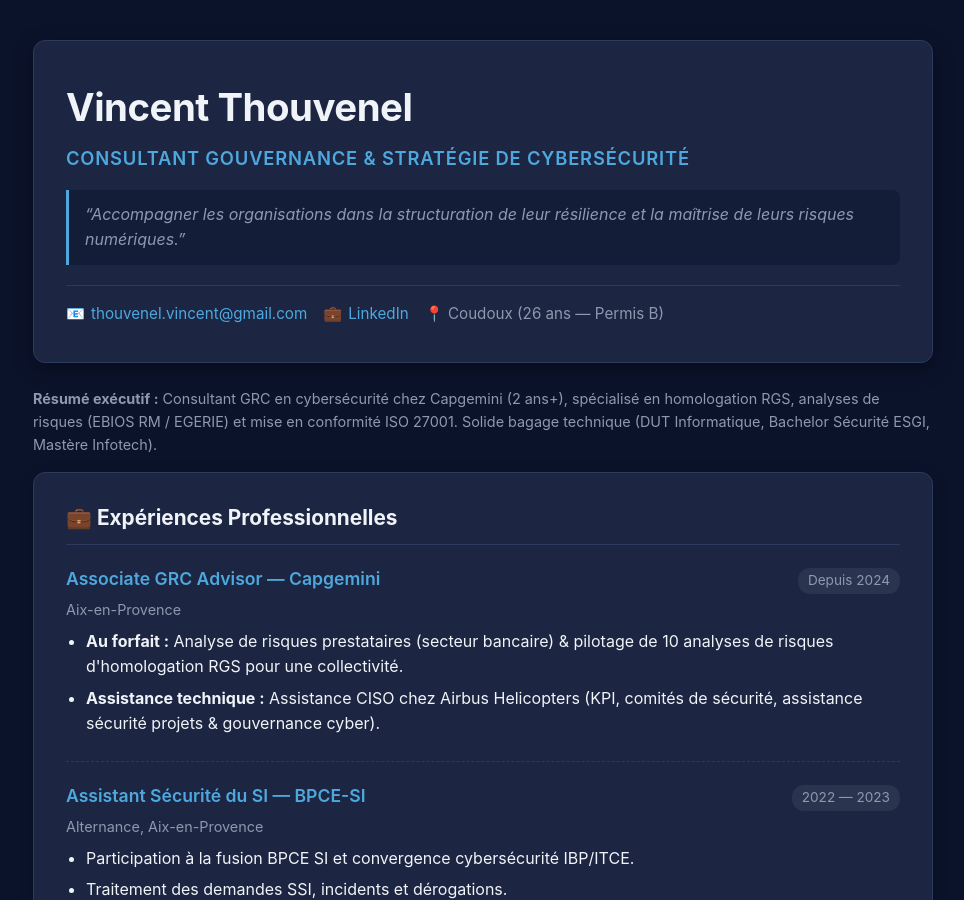
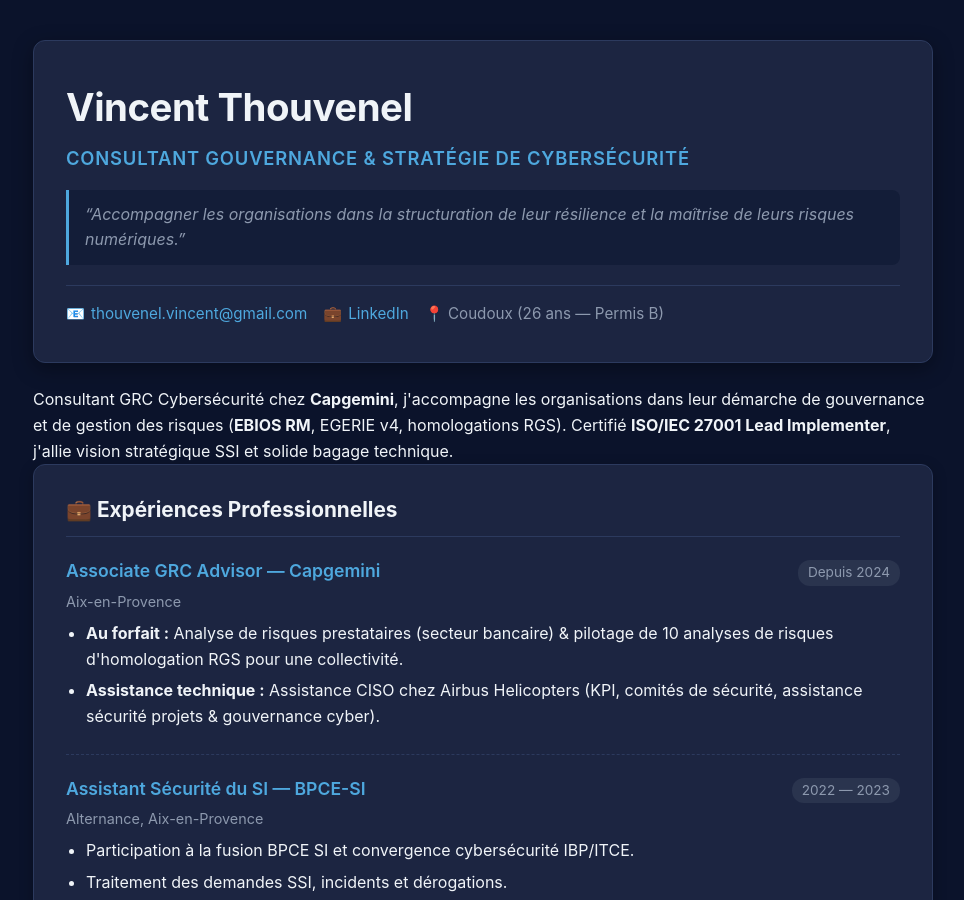
Before and after one commit to Vince13580/Vince13580.github.io, a Jekyll site: the page index.html, which Jekyll copies as it is, in a window 1280 px wide and 900 px high. Shown: the whole window, without its empty margins (157-1121 px from the left). Built offline with Jekyll 4.4.1, drawn with Linux system fonts in a browser that asks for light colours.

Commit message:
Revise profile introduction in index.html
Updated profile introduction with new details about the role and certifications.

```diff
--- a/index.html
+++ b/index.html
@@ -255,9 +255,9 @@
       </div>
     </header>
 
-    <div style="font-size: 0.9rem; color: var(--text-muted); margin-bottom: 15px;">
-  <strong>Résumé exécutif :</strong> Consultant GRC en cybersécurité chez Capgemini (2 ans+), spécialisé en homologation RGS, analyses de risques (EBIOS RM / EGERIE) et mise en conformité ISO 27001. Solide bagage technique (DUT Informatique, Bachelor Sécurité ESGI, Mastère Infotech).
-</div>
+    <p class="profile-intro">
+  Consultant GRC Cybersécurité chez <strong>Capgemini</strong>, j'accompagne les organisations dans leur démarche de gouvernance et de gestion des risques (<strong>EBIOS RM</strong>, EGERIE v4, homologations RGS). Certifié <strong>ISO/IEC 27001 Lead Implementer</strong>, j'allie vision stratégique SSI et solide bagage technique.
+</p>
 
     <!-- Expériences -->
     <section class="card">
```
